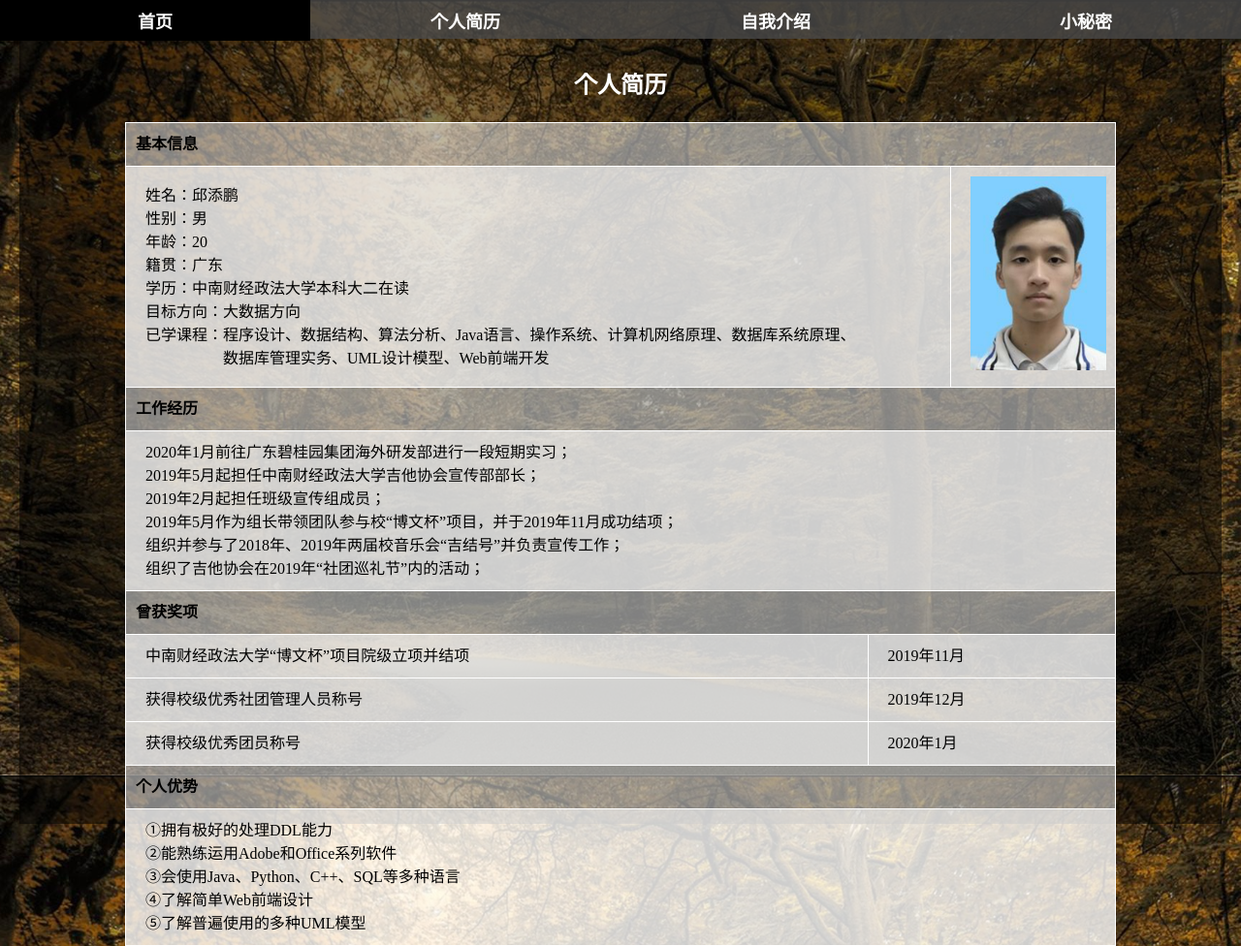
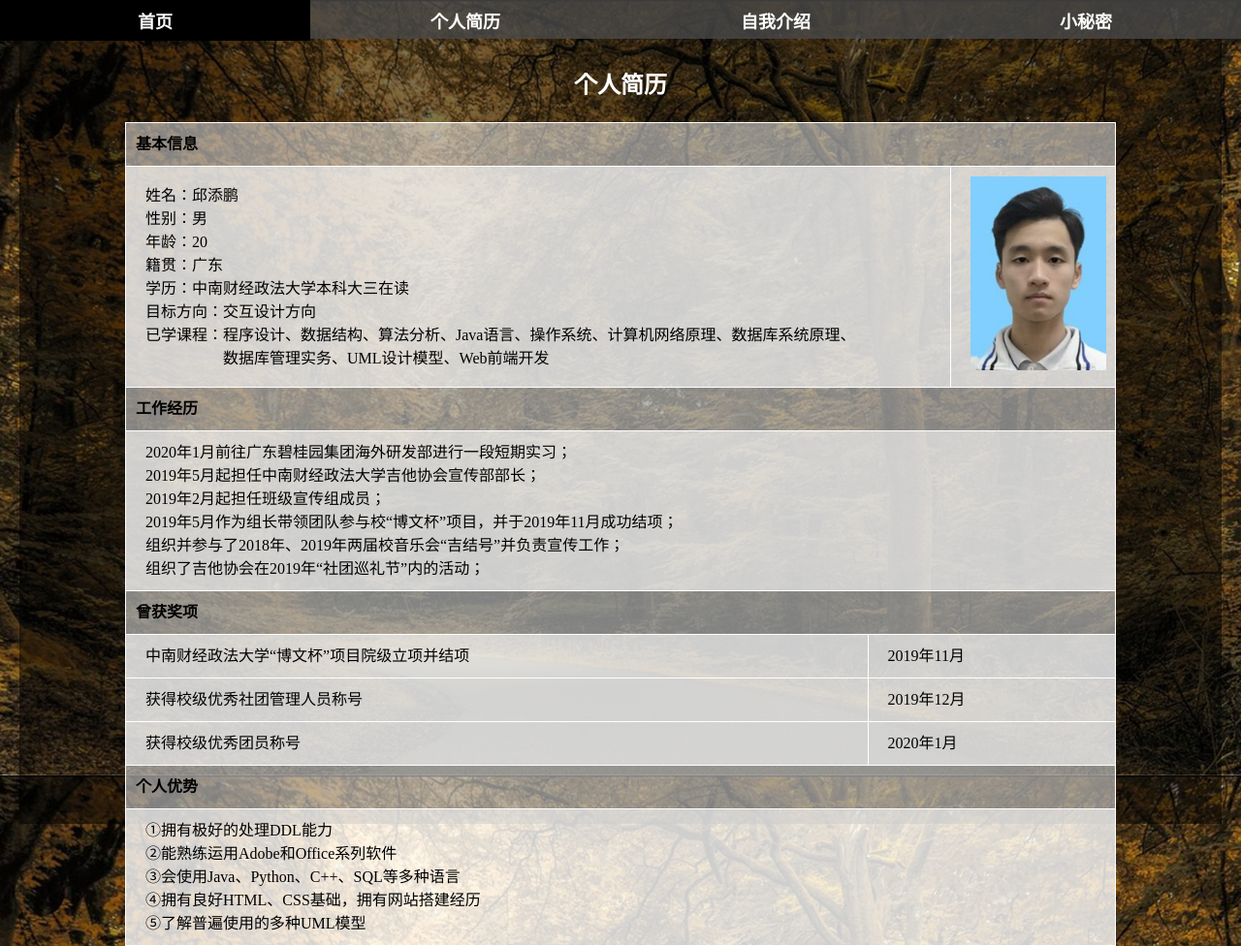
Before and after one commit to Tenpo0721/tenpo0721.github.io, a plain HTML site: page 个人简历.html in a window 1280 px wide. Shown: the whole page at 97% size. Drawn offline with Linux system fonts and the light colour scheme.

Commit message:
Update 个人简历.html

```diff
--- a/个人简历.html
+++ b/个人简历.html
@@ -7,7 +7,7 @@
     </head>
     <body>
         <ul class="shape">
-            <li><a href="首页.html">首页</a></li>
+            <li><a href="index.html">首页</a></li>
             <li><a href="个人简历.html">个人简历</a></li>
             <li><a href="自我介绍.html">自我介绍</a></li>
             <li><a href="树洞入口.html">小秘密</a></li>
@@ -21,7 +21,7 @@
                     <th colspan="24">基本信息</th>
                 </tr>
                 <tr>
-                    <td colspan="20">姓名：邱添鹏<br>性别：男<br>年龄：20<br>籍贯：广东<br>学历：中南财经政法大学本科大二在读<br>目标方向：大数据方向<br>已学课程：程序设计、数据结构、算法分析、Java语言、操作系统、计算机网络原理、数据库系统原理、
+                    <td colspan="20">姓名：邱添鹏<br>性别：男<br>年龄：20<br>籍贯：广东<br>学历：中南财经政法大学本科大三在读<br>目标方向：交互设计方向<br>已学课程：程序设计、数据结构、算法分析、Java语言、操作系统、计算机网络原理、数据库系统原理、
                         <br>&emsp;&emsp;&emsp;&emsp;&emsp;数据库管理实务、UML设计模型、Web前端开发</td>
                     <td colspan="4">
                             <img src="image\img9.jpg" style="width:140px; height: 200px; display: inline-block;"/>
@@ -61,7 +61,7 @@
                         ①拥有极好的处理DDL能力<br>
                         ②能熟练运用Adobe和Office系列软件<br>
                         ③会使用Java、Python、C++、SQL等多种语言<br>
-                        ④了解简单Web前端设计<br>
+                        ④拥有良好HTML、CSS基础，拥有网站搭建经历<br>
                         ⑤了解普遍使用的多种UML模型
                     </td>
                 </tr>
```
